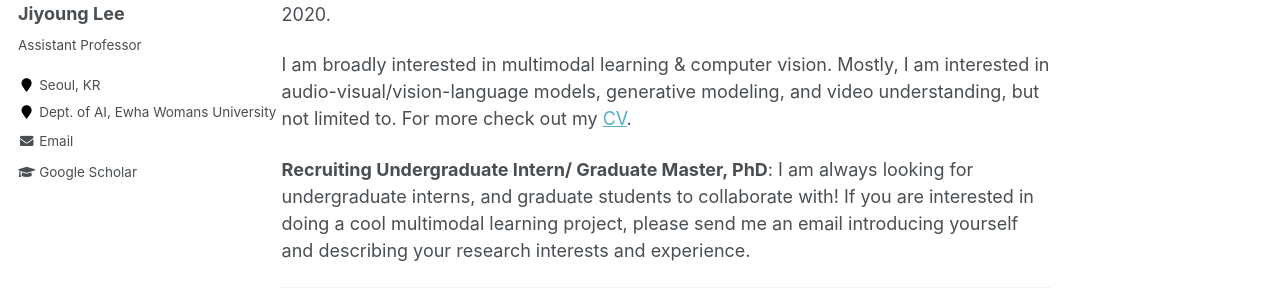
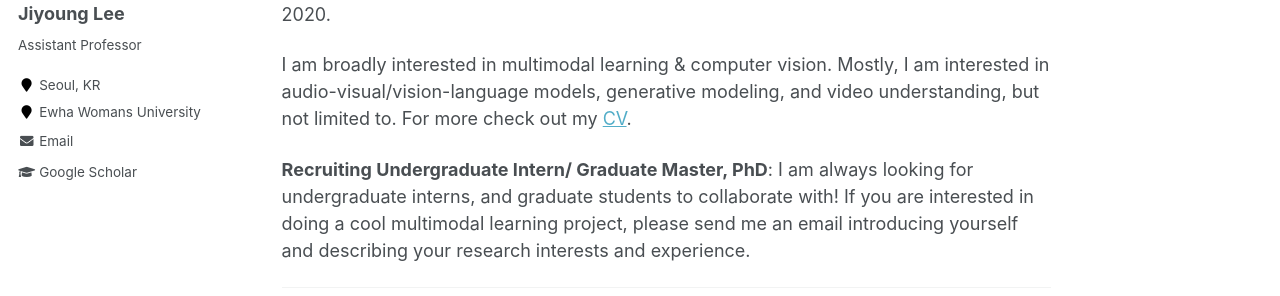
Before and after one commit to lee-jiyoung/lee-jiyoung.github.io, a Jekyll site: the page built from _pages/about.md, in a window 1280 px wide. Shown: the part 300-596 px from the top of the page. Built offline with Jekyll 4.4.1, drawn with Linux system fonts in a browser that asks for light colours; formulas are drawn with MathJax 3.

Commit message:
Update _config.yml

```diff
--- a/_config.yml
+++ b/_config.yml
@@ -84,7 +84,7 @@ author:
   avatar           : "me.jpg"
   bio              : "Assistant Professor"
   location         : "Seoul, KR"
-  employer         : "Dept. of AI, Ewha Womans University"
+  employer         : "Ewha Womans University"
   pubmed           : #"https://www.ncbi.nlm.nih.gov/pubmed/?term=john+snow"
   googlescholar    : "https://scholar.google.com/citations?user=nIPWv9EAAAAJ"
   email            : "{firstname}.{lastname}@ewha.ac.kr"
```
